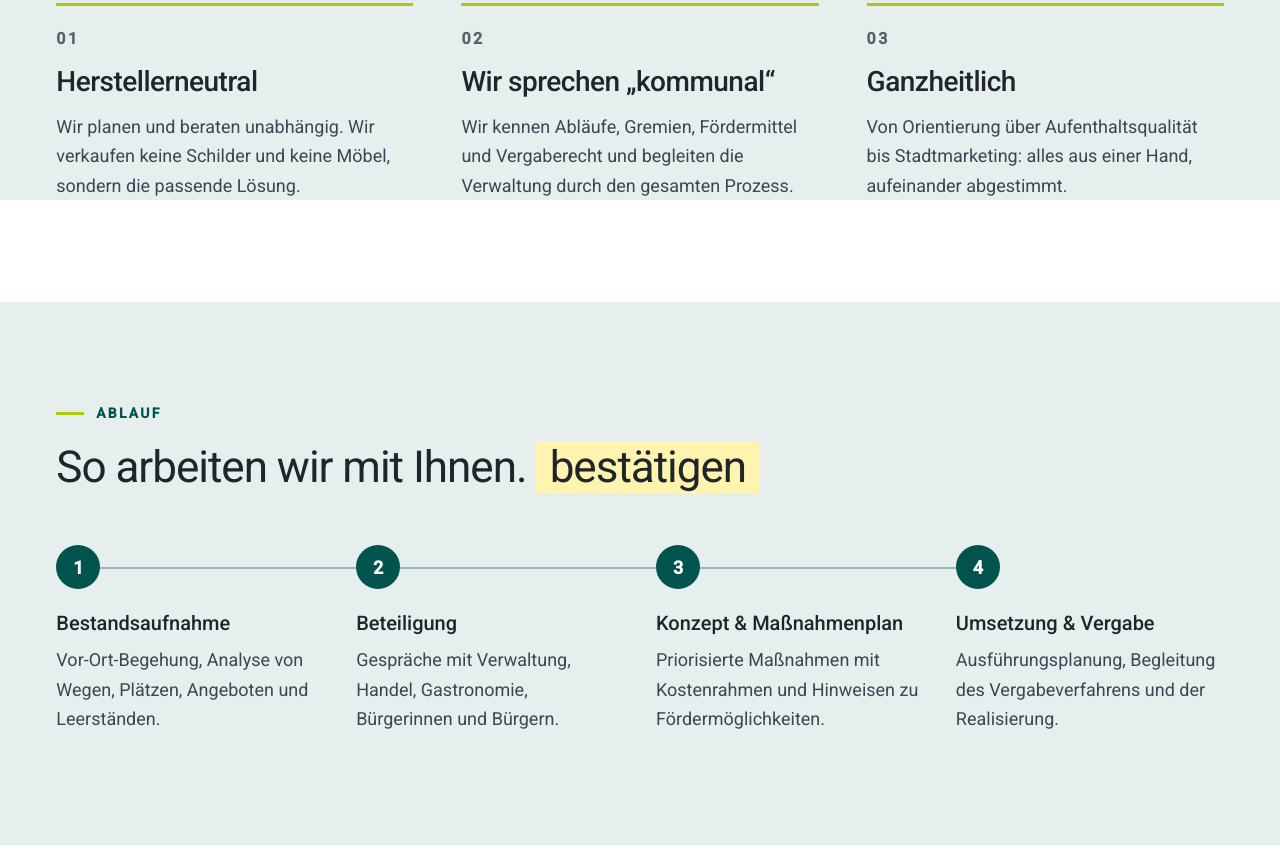
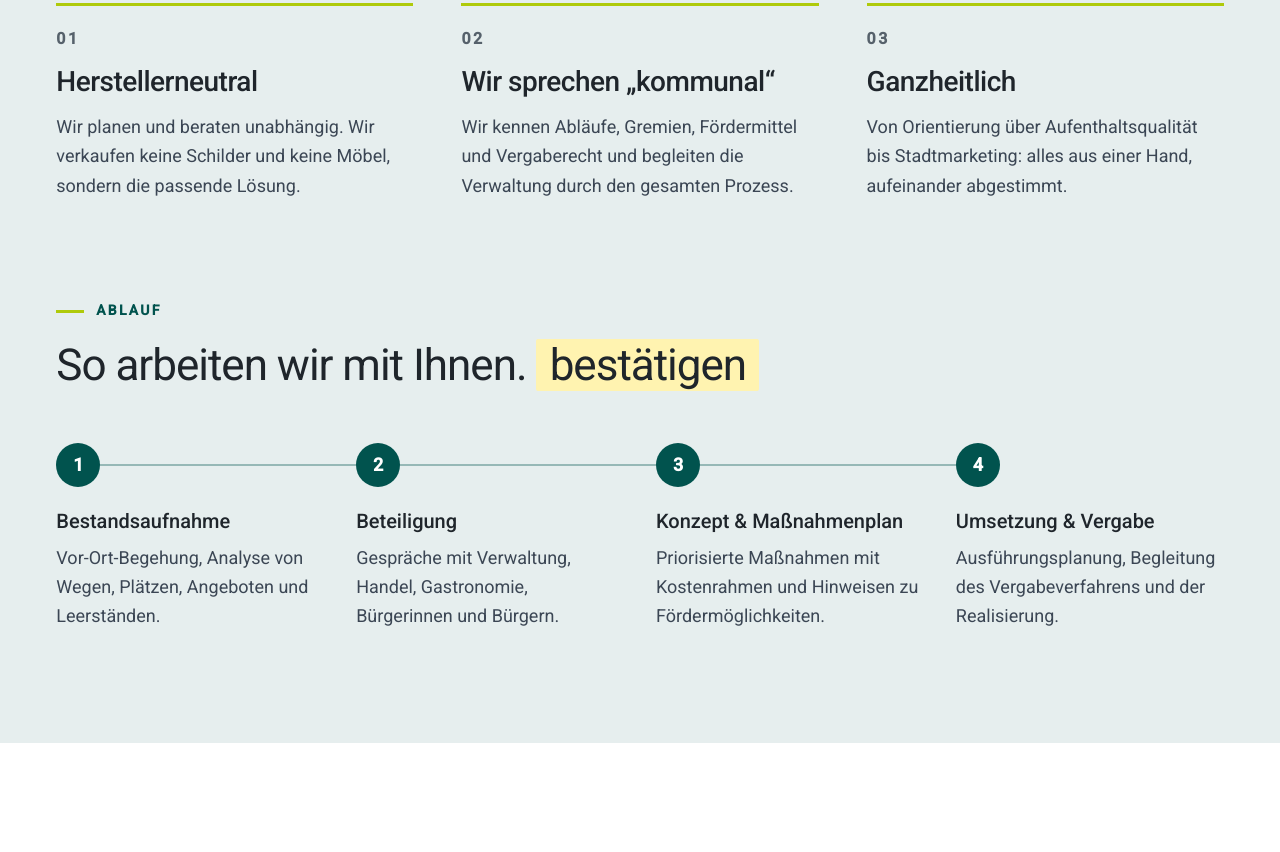
Before and after one commit to opdapeda/city-concepts-landingpages, an Astro site: page /innenstadtbelebung in a window 1280 px wide. Shown: the part 5818-6670 px from the top of the page. Built offline with nearby package versions, Linux system fonts and the light colour scheme; Astro itself is replaced by a stand-in of ours.

Commit message:
Abstand zwischen Warum und Ablauf korrigieren
Co-Authored-By: Claude Sonnet 5.5 <noreply@anthropic.com>

```diff
--- a/src/pages/innenstadtbelebung.astro
+++ b/src/pages/innenstadtbelebung.astro
@@ -535,9 +535,9 @@ const nav = [['Handlungsfelder', '#handlungsfelder'], ['Projekte', '#projekte'],
   .warum { background: var(--c-pastel-soft); padding-block: var(--section-y); }
   /* Ablauf ist eigener Abschnitt, schließt optisch nahtlos an „Warum“ an (vorher Unterblock mit 4–7 rem Abstand) */
   .warum:has(+ .ablauf) { padding-bottom: 0; }
-  .ablauf { padding-top: clamp(4rem, 8vw, 7rem); }  .args { display: grid; gap: 2rem; margin-top: clamp(2rem, 4vw, 3rem); }
+  .ablauf { padding-top: clamp(4rem, 8vw, 7rem); }
+  .args { display: grid; gap: 2rem; margin-top: clamp(2rem, 4vw, 3rem); }
   .args__item { border-top: 3px solid var(--c-green); padding-top: 1.25rem; display: flex; flex-direction: column; gap: 0.75rem; }
-  .ablauf { margin-top: clamp(4rem, 8vw, 7rem); }
   .steps { display: grid; gap: 2rem; margin-top: clamp(1.5rem, 3vw, 2.5rem); counter-reset: s; }
   .steps__item { position: relative; display: flex; flex-direction: column; gap: 0.5rem; padding-left: 4rem; }
   .steps__no { position: absolute; left: 0; top: 0; width: 2.75rem; height: 2.75rem; display: grid; place-items: center; border-radius: 50%; background: var(--c-petrol); color: var(--c-white); font-weight: 700; z-index: 1; }
```
